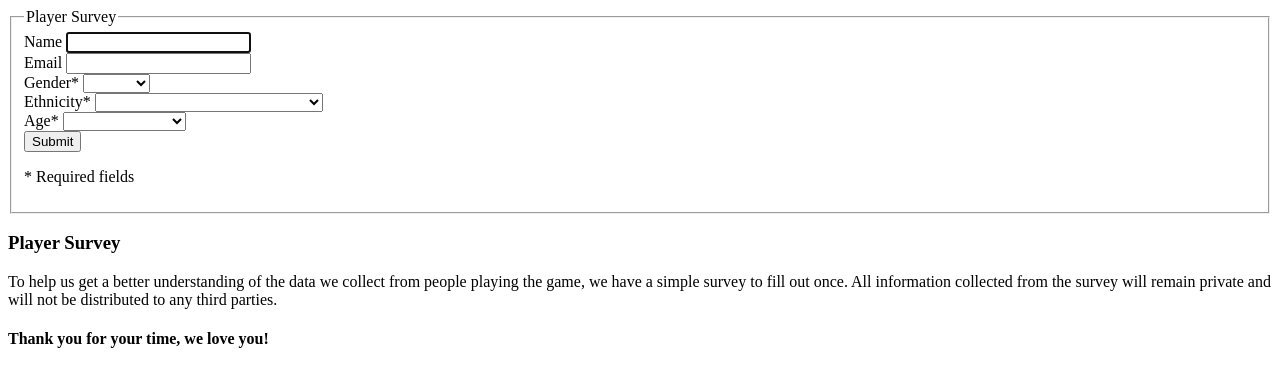
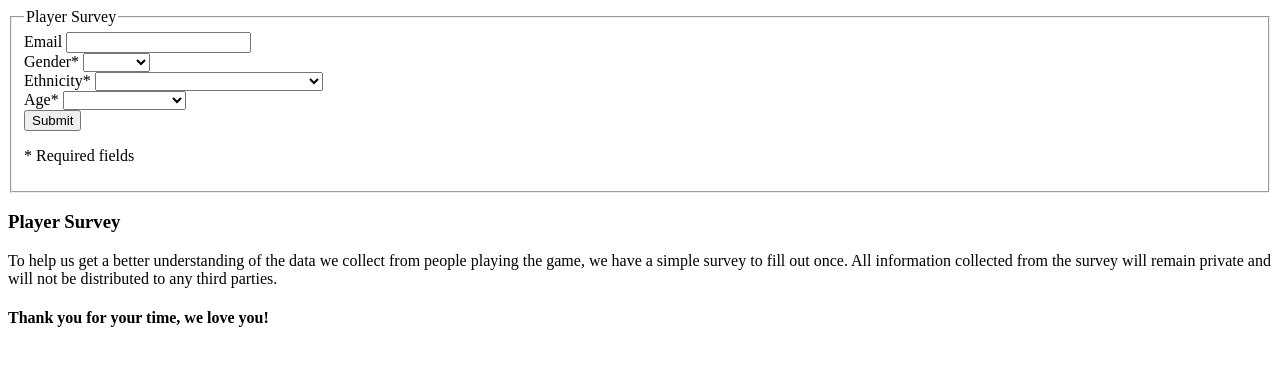
Before and after one commit to TeamTyro/teamtyro.com, a PHP site: page /survey.php in a window 1280 px wide. Shown: the top 387 px of the page. Run offline with PHP 8.4, Linux system fonts and the light colour scheme.

Commit message:
Remove name from the survey

```diff
--- a/game/survey.php
+++ b/game/survey.php
@@ -34,13 +34,6 @@
     <form class="survey" name="survey" action="" method="post" onsubmit="return validateForm()">
       <fieldset>
         <legend>Player Survey</legend>
-
-        <div class="row">
-            <div class="large-6 columns">
-                <label>Name</label>
-                <input type="text" name="name" maxlength="70" autocomplete="off" autofocus>
-            </div>
-        </div>
 
         <div class="row">
             <div class="large-6 columns">
@@ -119,7 +112,6 @@
 if (isset($_POST['Submit'])) {
 
     setcookie('survey_complete', true, 5184000 + time());
-    setcookie('survey_name', $_POST['name'], 5184000 + time());
     setcookie('survey_email', $_POST['email'], 5184000 + time());
     setcookie('survey_gender', $_POST['gender'], 5184000 + time());
     setcookie('survey_age', $_POST['age'], 5184000 + time());
--- a/game/survey_variables.php
+++ b/game/survey_variables.php
@@ -1,11 +1,8 @@
 <?php
 
-if(isset($_COOKIE['survey_name'])){
-    $name = $_COOKIE['survey_name'];
+if(isset($_COOKIE['survey_gender'])){
     if(isset($_COOKIE['survey_email'])){
         $email = $_COOKIE['survey_email'];
-    } else {
-        $email = 0;
     }
     $gender = $_COOKIE['survey_gender'];
     $age = $_COOKIE['survey_age'];
```
Also changed, not shown: game/recieve.php (+4 -4 lines).
